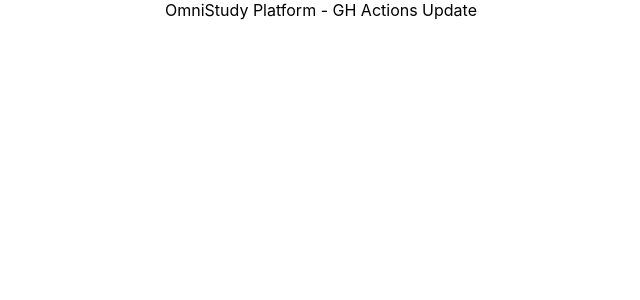
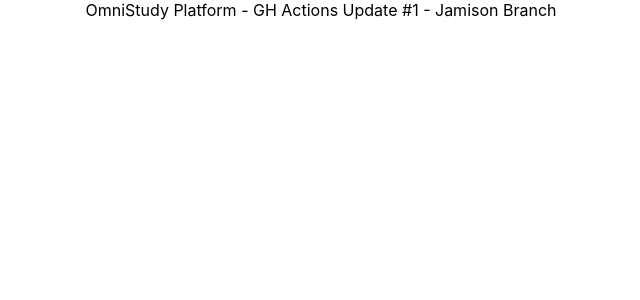
Before and after one commit to omnistudy-ai/omnistudy-test, a React (Create React App) app in the folder client/: page / in a window 1280 px wide. Shown: the top 300 px of the page, without its empty margins (319-959 px from the left). Built offline with nearby package versions, Linux system fonts and the light colour scheme.

Commit message:
testing gh actions on branch jamison

```diff
--- a/client/src/App.tsx
+++ b/client/src/App.tsx
@@ -5,7 +5,7 @@ import './App.css';
 function App() {
   return (
     <div className="App">
-      OmniStudy Platform - GH Actions Update
+      OmniStudy Platform - GH Actions Update #1 - Jamison Branch
     </div>
   );
 }
```
